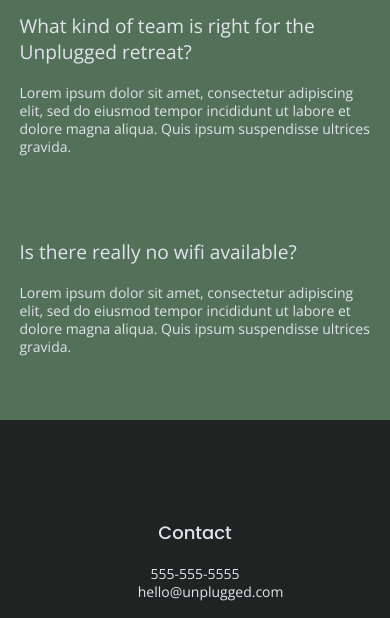
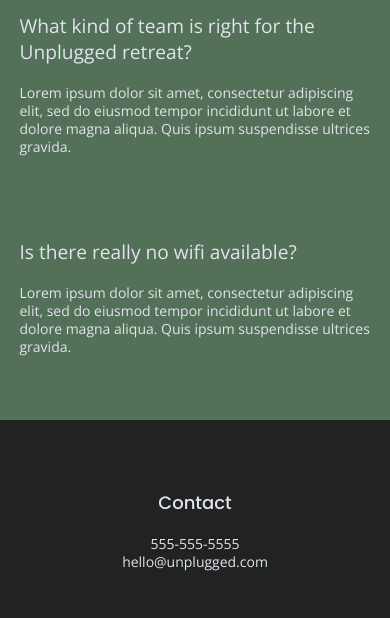
Before and after one commit to AEFitzGerald/retreat-flexbox, a website: page faq/index.html in a window 390 px wide. Shown: the part 770-1388 px from the top of the page. Drawn offline with nearby package versions, Linux system fonts and the light colour scheme.

Commit message:
galaxy-fold
checked responsiveness across smart phone devices, and fixed code for galaxy fold size

```diff
--- a/css/main.css
+++ b/css/main.css
@@ -200,6 +200,7 @@ header nav {
 header nav ul {
    display: flex;
    justify-content: space-around;
+   padding-left: 0;
    width: 100%;
 }
 
@@ -218,7 +219,7 @@ footer .content-wrapper {
 }
 
 footer .contact {
-	margin: 50px;
+	margin-bottom: 50px;
 }
 
 footer .social-icons {
```
